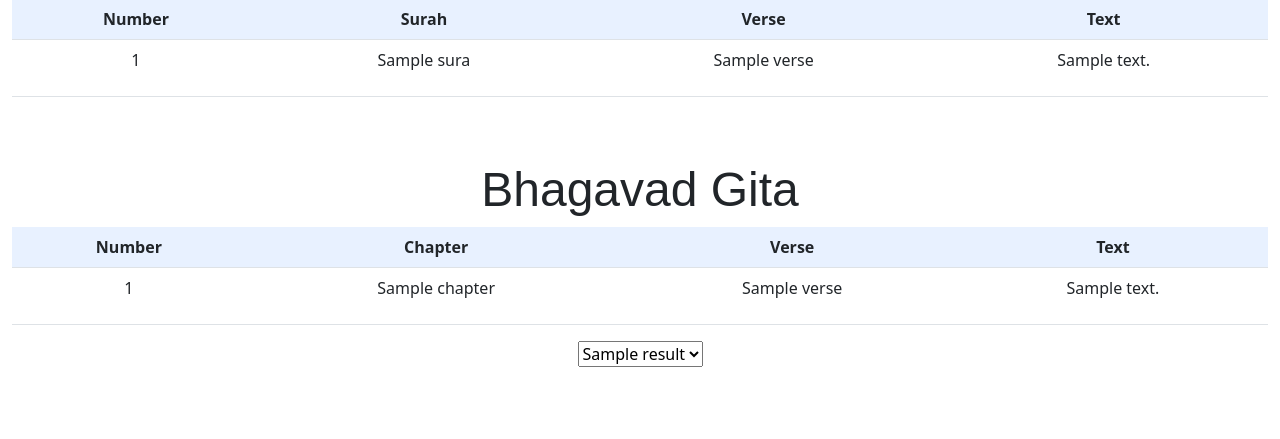
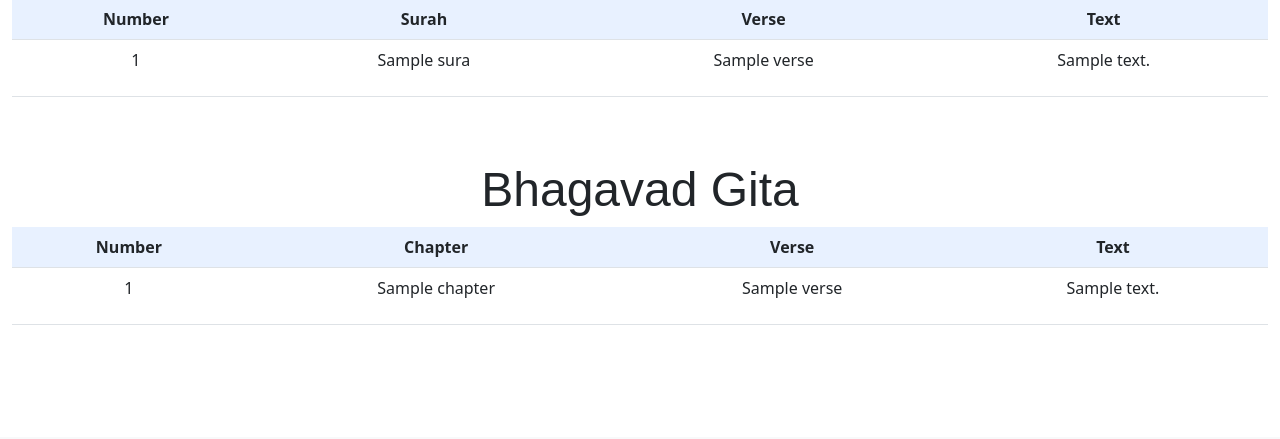
Before and after one commit to hutchmar001/CS50-public, a Flask app: template bible/templates/home.html in a window 1280 px wide. Shown: the part 595-1034 px from the top of the page. After the commit the page ends 920 px from the top, so only its background shows below. Run offline with Flask 3, Linux system fonts and the light colour scheme; the template is opened without the code that fills it: most values are stand-ins (such as "Sample title", 1, 10 or a date in 2020); some libraries are stand-ins or nearby versions.

Commit message:
Thu, Sep 21, 2023, 1:18 PM +03:00

```diff
--- a/bible/templates/home.html
+++ b/bible/templates/home.html
@@ -101,7 +101,7 @@
     </tbody>
 </table>
 
-<select name="books" id="books" style="display: inline-block;">
+<select name="books" id="books" style="display: none">
     {% for i in result %}
         <option value= {{i}}>{{i}}</option>
     {% endfor %}
```
